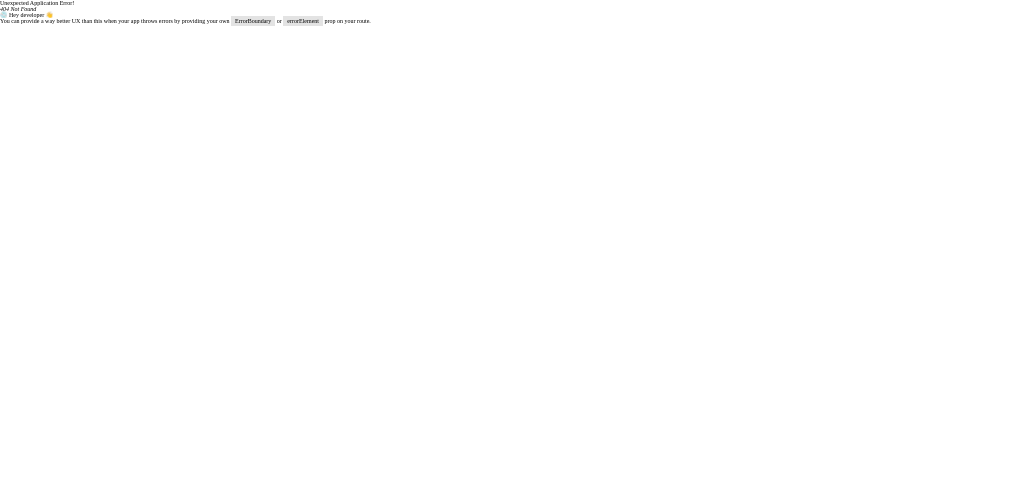
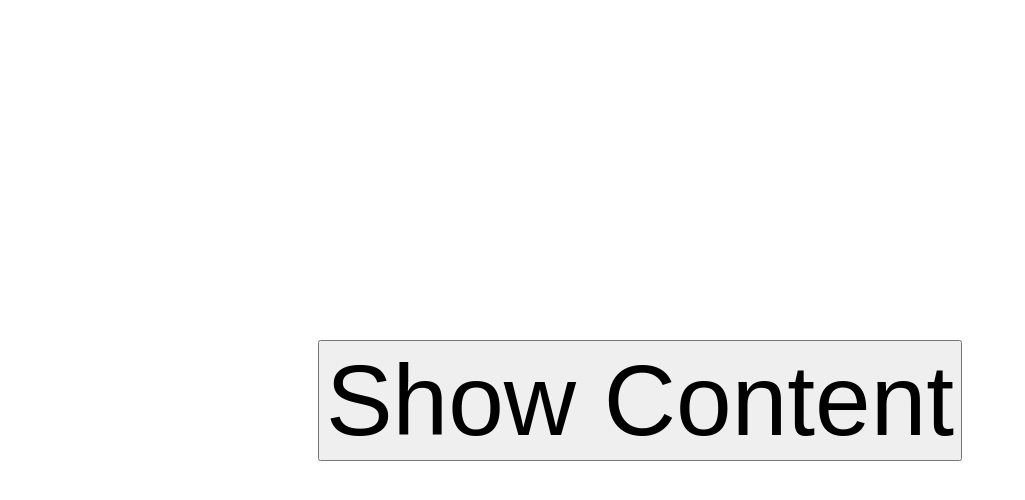
Before and after one commit to duglikespiano/25projectswithreact, a React (Create React App) app: page /17_custom_hook2 in a window 1280 px wide. Before the commit this address had no page. Shown: the top 500 px of the page, without its empty margins (0-1025 px from the left). Built offline with nearby package versions, Linux system fonts and the light colour scheme.

Commit message:
17 - CUSTOM HOOK2

```diff
--- a/src/Route.tsx
+++ b/src/Route.tsx
@@ -16,6 +16,7 @@ import Autocomplete from './components/13_autocomplete/Autocomplete';
 import ScrollToTopAndBottom from './components/14_scroll_to_top_and_bottom/ScrollToTopAndBottom';
 import ScrollToParticularSection from './components/15_scroll_to_particular_section/ScrollToParticularSection';
 import CustomHook from './components/16_custom_hook/CustomHook';
+import CustomHook2 from './components/17_custom_hook2/CustomHook2';
 
 const router = createBrowserRouter([
 	{
@@ -86,6 +87,10 @@ const router = createBrowserRouter([
 		path: '/16_custom_hook',
 		element: <CustomHook />,
 	},
+	{
+		path: '/17_custom_hook2',
+		element: <CustomHook2 />,
+	},
 ]);
 
 export default function Route() {
--- a/src/components/0_home/componentsInfo.ts
+++ b/src/components/0_home/componentsInfo.ts
@@ -79,6 +79,11 @@ export const componentsInfo = [
 		name: 'custom hook',
 		path: '/16_custom_hook',
 	},
+	{
+		id: 17,
+		name: 'custom hook2',
+		path: '/17_custom_hook2',
+	},
 ];
 
 export const updateHexColor = () => {
--- /dev/null
+++ b/src/components/17_custom_hook2/CustomHook2.jsx
@@ -0,0 +1,23 @@
+import { useState, useRef } from 'react';
+import useOutsideCLick from './Hook';
+import './CustomHook2.scss';
+
+export default function UseOnClickOutside(url, options = {}) {
+	const [showContent, setShowContent] = useState(false);
+	const ref = useRef();
+	useOutsideCLick(ref, () => setShowContent(false));
+
+	return (
+		<div id="CustomHook2">
+			{showContent ? (
+				<div ref={ref} className="container">
+					<h1>This is a random content</h1>
+					<p>Please click outside of this to close this component.</p>
+					<p>It won't close if you click inside of this component.</p>
+				</div>
+			) : (
+				<button onClick={() => setShowContent(true)}>Show Content</button>
+			)}
+		</div>
+	);
+}
--- /dev/null
+++ b/src/components/17_custom_hook2/CustomHook2.scss
@@ -0,0 +1,24 @@
+#CustomHook2 {
+	display: flex;
+	flex-direction: column;
+	align-items: center;
+	justify-content: center;
+	font-size: 100px;
+	height: 100vh;
+	padding-top: 30px;
+	padding-bottom: 30px;
+
+	.container {
+		display: flex;
+		align-items: center;
+		justify-content: center;
+		flex-direction: column;
+		height: 100%;
+		background-color: pink;
+	}
+
+	button {
+		display: block;
+		font-size: inherit;
+	}
+}
--- /dev/null
+++ b/src/components/17_custom_hook2/Hook.jsx
@@ -0,0 +1,25 @@
+import { useEffect } from 'react';
+
+export default function CustomHook2(ref, handler) {
+	useEffect(() => {
+		function listener(e) {
+			if (!ref.current || ref.current.contains(e.target)) {
+				return;
+			} else {
+				handler(e);
+			}
+		}
+		document.addEventListener('mousedown', listener);
+		document.addEventListener('touchstart', listener);
+
+		return () => {
+			document.removeEventListener('mousedown', listener);
+			document.removeEventListener('touchstart', listener);
+		};
+	}, [handler, ref]);
+	return (
+		<div>
+			<h1>Use Custom Hook</h1>
+		</div>
+	);
+}
```
